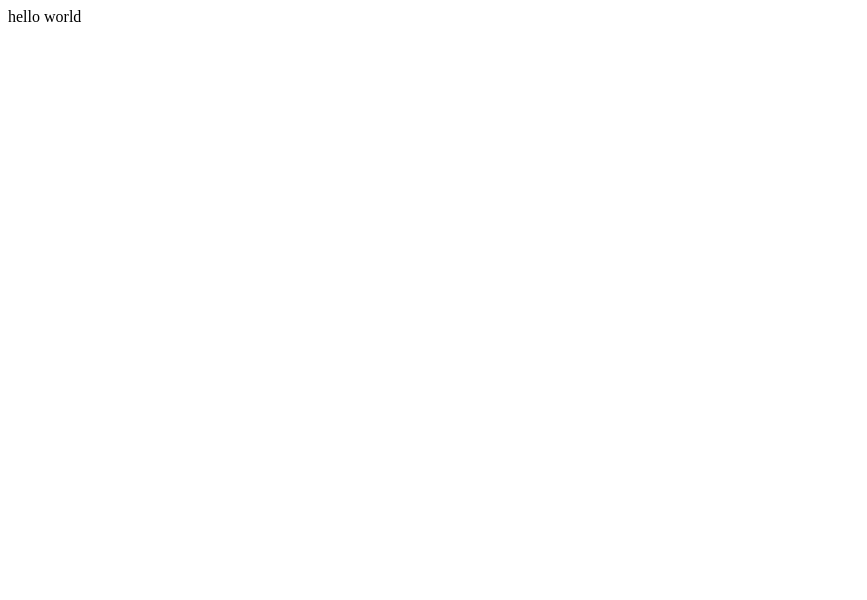
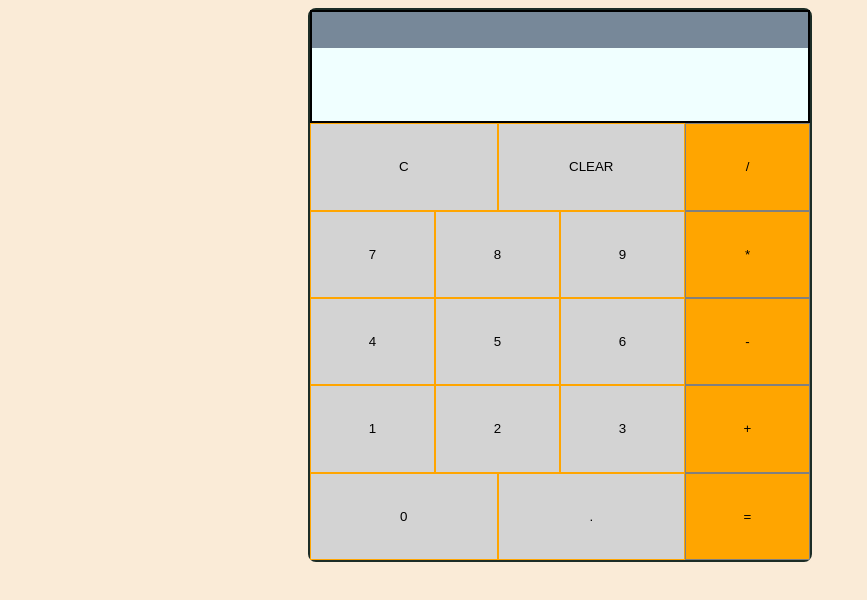
Before and after one commit to kwu5/calculator, a plain HTML site: page index.html in a window 1280 px wide. Shown: the whole page, without its empty margins (0-867 px from the left). Drawn offline with Linux system fonts and the light colour scheme.

Commit message:
init some basic function

```diff
--- a/calculator.js
+++ b/calculator.js
@@ -1,2 +1,55 @@
+/**
+ * TODO:
+ * 1. Align current display and history display;
+ * 2. After input, check if operator:
+ *      a. If so => operate
+ *      b. If not => build String
+ * 2. When operate() => operate the current line => store => init;
+ * 3. Special button functionality : 'clear', '.' , 'c';
+ *
+ */
+
+
+
+
+
 const container = document.querySelector(".container");
-container.textContent = "hello world";
+// container.textContent = "hello world";
+
+// const display = document.querySelector(".display");
+const history = document.querySelector(".history");
+const currentDisplay = document.querySelector(".current");
+
+
+
+const buttons = document.querySelectorAll("button");
+buttons.forEach(button => {
+    button.addEventListener("click",function(){
+        console.log('button press');
+        console.log(this.textContent);
+        buildLine(this.textContent);
+    })
+})
+
+
+let line = '';
+const buildLine = (element) => {
+    line += element;
+    currentLine = line;
+    currentDisplay.textContent = line;
+}
+
+
+const operate = (operator) =>{
+    buildLine(operator);
+    if(line == undefined){
+        console.log('this should never happen');
+        return 0;
+    }
+    if(line.charAt(0) == '+' || line.charAt(0) == '-' || line.charAt(0) == '*' || line.charAt(0) == '/' ){
+        line = '0'+ line;
+    }
+    if(line.length == 2){
+        line = line + '0';
+    }
+}
--- a/index.html
+++ b/index.html
@@ -9,7 +9,57 @@
 <body>
 
     <div class="container">
+        <div class="display">
+            <div class="history"></div>
+            <div class="current"></div>
+        </div>
+
+        <div class="buttons">
+            <div class="left">
+                <div class="button-row">
+                    <button>C</button>
+                    <button>CLEAR</button>
+                </div>
+                <div class="button-row">
+                    <button>7</button>
+                    <button>8</button>
+                    <button>9</button>
+                </div>
+                <div class="button-row">
+                    <button>4</button>
+                    <button>5</button>
+                    <button>6</button>
+
+                </div>
+                <div class="button-row">
+                    <button>1</button>
+                    <button>2</button>
+                    <button>3</button>
+
+                </div>
+                <div class="button-row">
+                    <button>0</button>
+                    <button>.</button>
+
+                </div>
+            </div>
+            <div class="right">
+                <button>/</button>
+                <button>*</button>
+                <button>-</button>
+                <button>+</button>
+                <button>=</button>
+            </div>
+
+
+
+            </div>
+
+
+        </div>
     </div>
+
+
 
     <script src="calculator.js">
 
--- a/style.css
+++ b/style.css
@@ -1,4 +1,60 @@
 body{
     font-family: 'Times New Roman', Times, serif;
+    background-color: antiquewhite;
+}
+
+
+.container{
+    width: 500px;
+    height:550px;
+    margin-left: 300px;
+    border-radius: 8px;
+    border: 2px solid rgb(28, 44, 38);
+    display: flex;
+    flex-direction: column;
+}
+
+.display{
+    flex: 1;
+    background-color: azure;
+    border: 2px solid black;
+    display: flex;
+    flex-direction: column;
+}
+.display .history{
+    flex:1;
+    background-color: lightslategray;
+}
+.display .current{
+    flex:2;
+}
+
+.buttons{
+    flex:4;
+    display: flex;
 
 }
+.buttons .left{
+    flex:3;
+    display: flex;
+    flex-direction: column;
+}
+.buttons .right{
+    flex:1;
+    display: flex;
+    flex-direction: column;
+}
+.buttons .button-row{
+    flex:1;
+    display: flex;
+}
+.buttons .left button{
+    background-color:lightgray;
+    flex:1;
+    border: 1px solid orange;
+}
+.buttons .right button{
+    background-color:orange;
+    flex:1;
+    border: 1px solid grey;
+}
```
